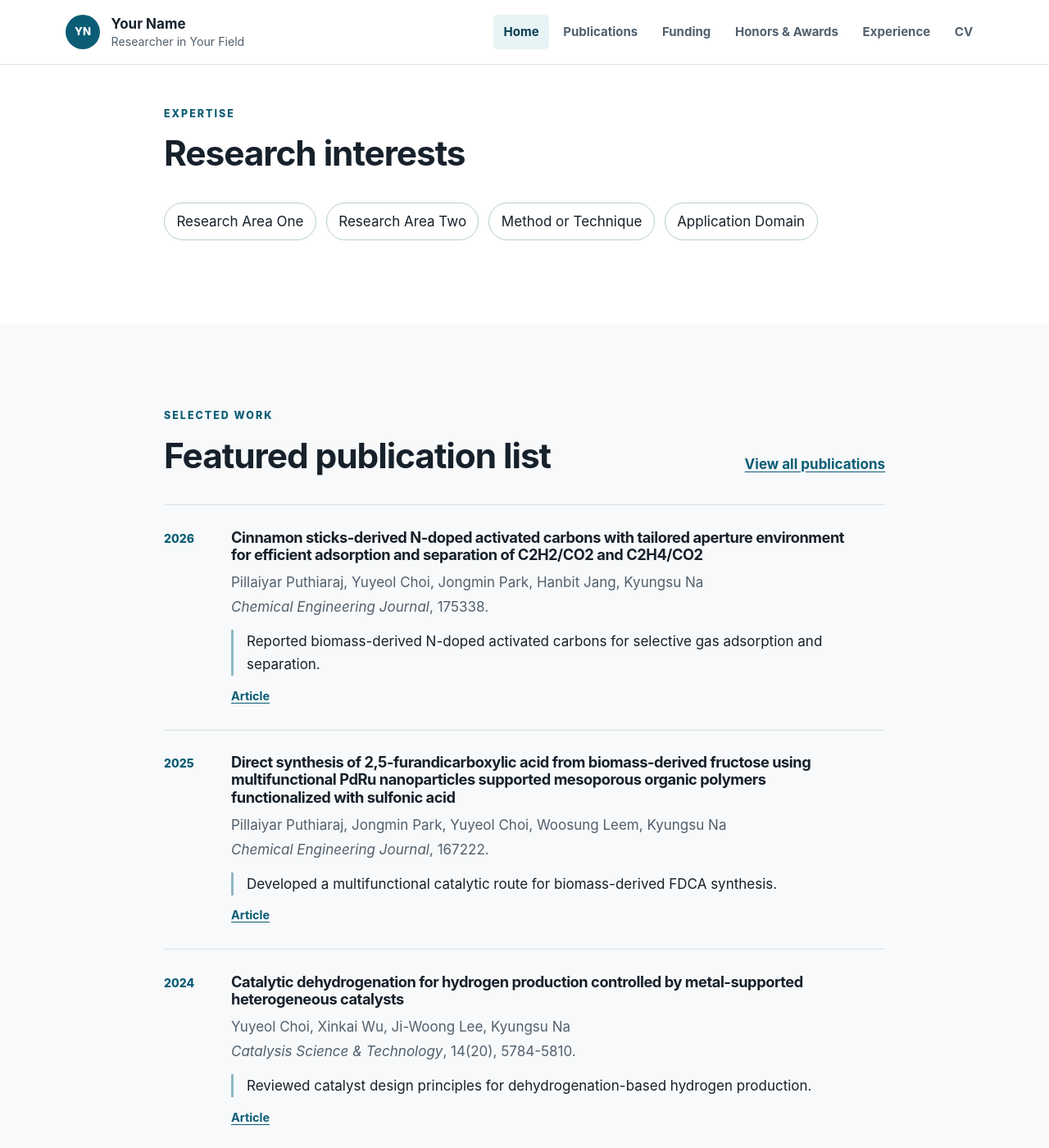
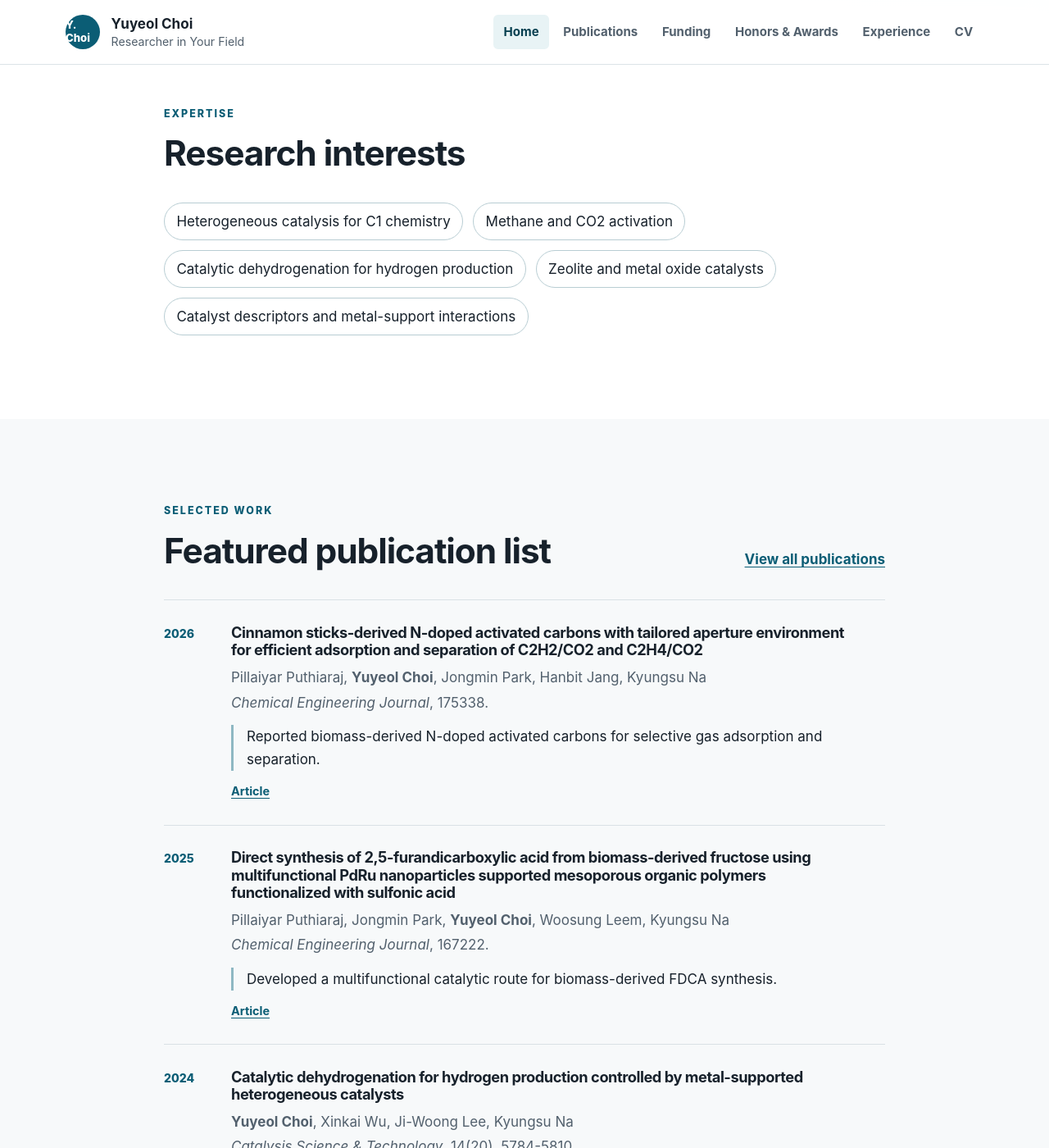
Before and after one commit to yuyeolchoi/yuyeolchoi.github.io, a Jekyll site: the page built from index.html, in a window 1280 px wide and 1400 px high, scrolled down 708 px. Shown: the whole window at 82% size. Built offline with Jekyll 4.4.1, drawn with Linux system fonts in a browser that asks for light colours; some of the changed text lies outside the part shown.

Commit message:
Update research interest keywords

```diff
--- a/_config.yml
+++ b/_config.yml
@@ -1,17 +1,17 @@
-title: "Your Name | Academic Portfolio"
+title: "Yuyeol Choi | Academic Portfolio"
 description: "Academic portfolio and publication record of Your Name."
-url: "https://yourusername.github.io"
+url: "https://yuyeolchoi.github.io"
 baseurl: ""
-lang: en
+lang: en, Kor
 timezone: Asia/Seoul
 
 author:
-  name: "Your Name"
-  initials: "YN"
+  name: "Yuyeol Choi"
+  initials: "Y. Choi"
   role: "Researcher in Your Field"
-  affiliation: "Your Institution"
-  location: "City, Country"
-  email: "your.email@example.com"
+  affiliation: "Chonnam National University"
+  location: "Gwangju, South Korea"
+  email: "yuyeol_chio@jnu.ac.kr"
   bio: >-
     I study [research topic] using [methods or approaches]. My published work
     has contributed to [established finding or research area].
@@ -19,10 +19,11 @@ author:
   cv_pdf: ""
 
 research_interests:
-  - "Research Area One"
-  - "Research Area Two"
-  - "Method or Technique"
-  - "Application Domain"
+  - "Heterogeneous catalysis for C1 chemistry"
+  - "Methane and CO2 activation"
+  - "Catalytic dehydrogenation for hydrogen production"
+  - "Zeolite and metal oxide catalysts"
+  - "Catalyst descriptors and metal-support interactions"
 
 social:
   orcid: ""
```
